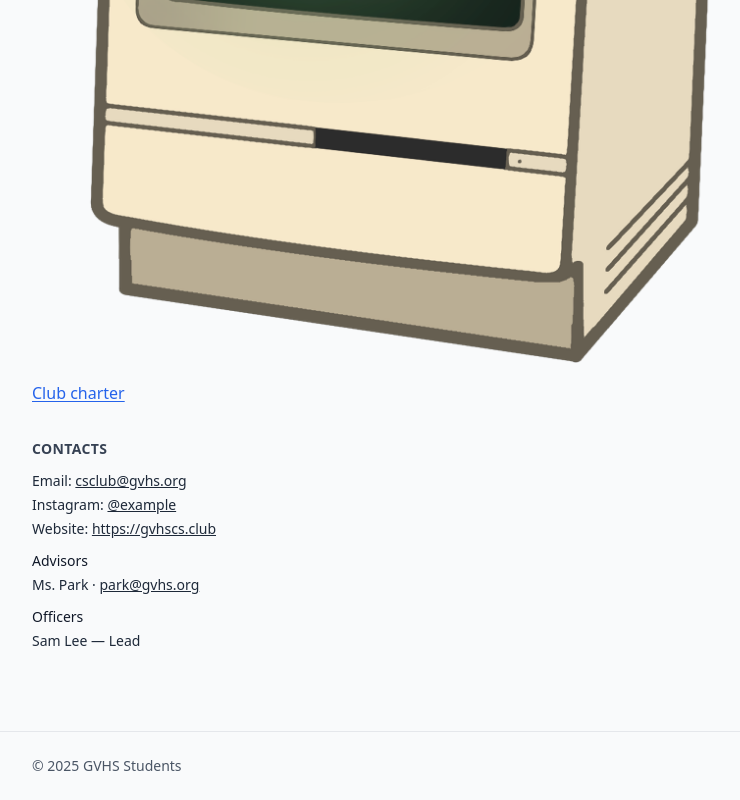
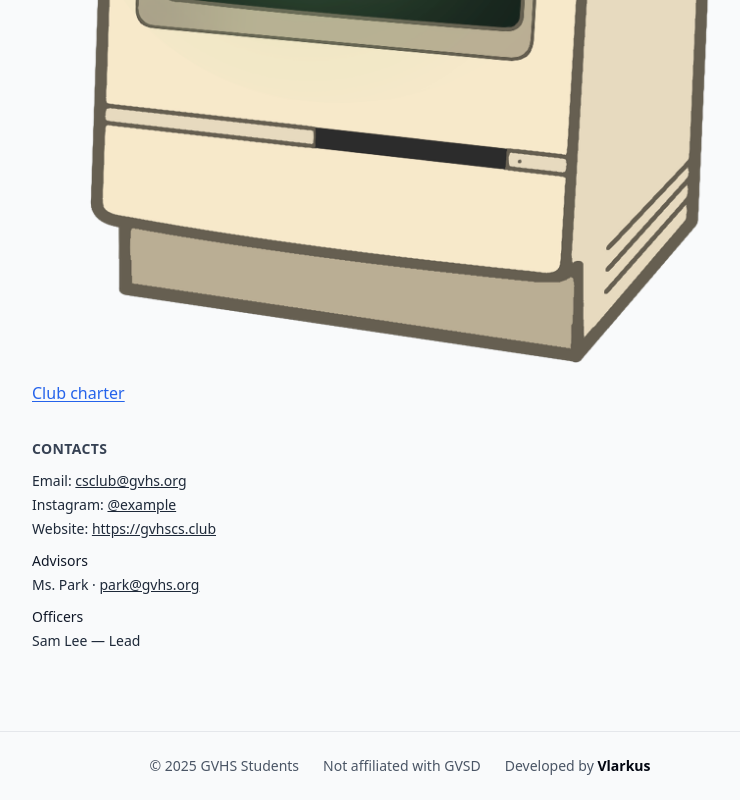
Before and after one commit to gvhs-students/club-shop, an Astro site: page /club-shop/clubs/compsci in a window 1280 px wide. Shown: the part 1596-2396 px from the top of the page, without its empty margins (240-980 px from the left). Built offline with nearby package versions, Linux system fonts and the light colour scheme; Astro itself is replaced by a stand-in of ours.

Commit message:
Modified Footer

```diff
--- /dev/null
+++ b/src/components/site-footer.astro
@@ -0,0 +1,18 @@
+<footer class="mt-12 border-t border-gray-200">
+  <div class="mx-auto max-w-7xl px-4 py-6">
+    <div
+      class="flex flex-wrap justify-center text-sm text-gray-600 gap-x-6 gap-y-2"
+    >
+      <span class="whitespace-nowrap"
+        >© {new Date().getFullYear()} GVHS Students</span
+      >
+      <span class="whitespace-nowrap">Not affiliated with GVSD</span>
+      <span class="whitespace-nowrap">
+        Developed by <a
+          href="https://github.com/vlarkus"
+          class="text-gray-950 font-semibold">Vlarkus</a
+        >
+      </span>
+    </div>
+  </div>
+</footer>
--- a/src/pages/clubs/[slug].astro
+++ b/src/pages/clubs/[slug].astro
@@ -6,6 +6,7 @@
 import "../../styles/global.css";
 import { getClubs, getClubBySlug } from "../../lib/clubs";
 import SiteHeader from "../../components/site-header.astro";
+import SiteFooter from "../../components/site-footer.astro";
 
 export async function getStaticPaths() {
   const clubs = await getClubs();
@@ -228,11 +229,7 @@ function fmtTime(hhmm?: string) {
     </main>
 
     <!-- Footer -->
-    <footer class="mt-12 border-t border-gray-200">
-      <div class="mx-auto max-w-3xl px-4 py-6 text-sm text-gray-600">
-        © {new Date().getFullYear()} GVHS Students
-      </div>
-    </footer>
+    <SiteFooter />
 
     <!-- Minimal client-side carousel logic (no framework). Loaded only if gallery > 1 -->
     {club.galleryUrls.length > 1 && (
--- a/src/pages/index.astro
+++ b/src/pages/index.astro
@@ -3,6 +3,7 @@ import "../styles/global.css";
 import SiteHeader from "../components/site-header.astro";
 import ClubCard from "../components/club-card.astro";
 import { getClubs, getSearchIndex } from "../lib/clubs";
+import SiteFooter from "../components/site-footer.astro";
 
 const clubs = await getClubs();
 const searchIndex = await getSearchIndex();
@@ -30,7 +31,7 @@ const searchBySlug = new Map(searchIndex.map((i) => [i.slug, i.text]));
           id="club-search"
           type="search"
           placeholder="Search by name, category, or description..."
-          class="w-full rounded-lg border border-gray-300 bg-white px-4 py-2 text-sm outline-none focus:ring-2 focus:ring-indigo-500"
+          class="w-full rounded-lg border border-gray-300 bg-white px-4 py-2 text-sm outline-none focus:ring-2 focus:ring-gray-400"
         />
       </div>
 
@@ -60,14 +61,8 @@ const searchBySlug = new Map(searchIndex.map((i) => [i.slug, i.text]));
     </main>
 
     <!-- Footer -->
-    <footer class="mt-12 border-t border-gray-200">
-      <div
-        class="mx-auto text-center max-w-7xl px-4 py-6 text-sm text-gray-600"
-      >
-        © {new Date().getFullYear()} GVHS Students · Independent Student Initiative
-        · Developed by Vlarkus
-      </div>
-    </footer>
+
+    <SiteFooter />
 
     <!-- Client-side filter -->
     <script is:inline>
```
